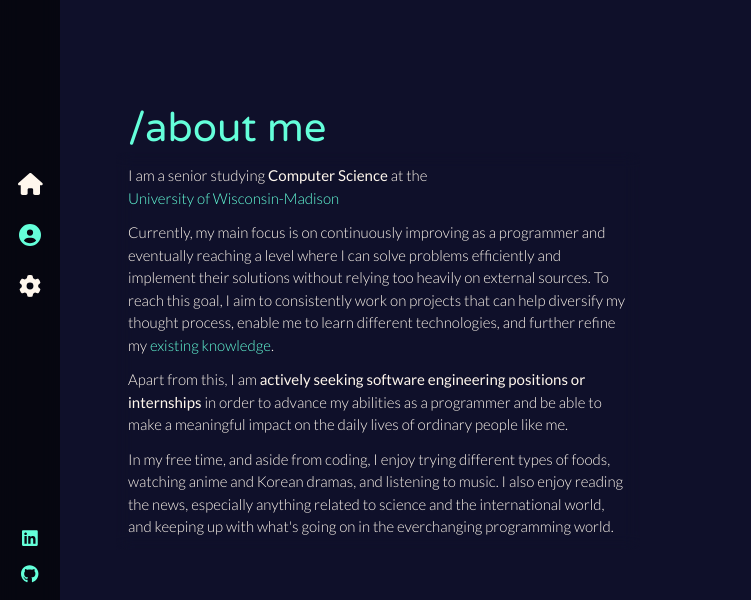
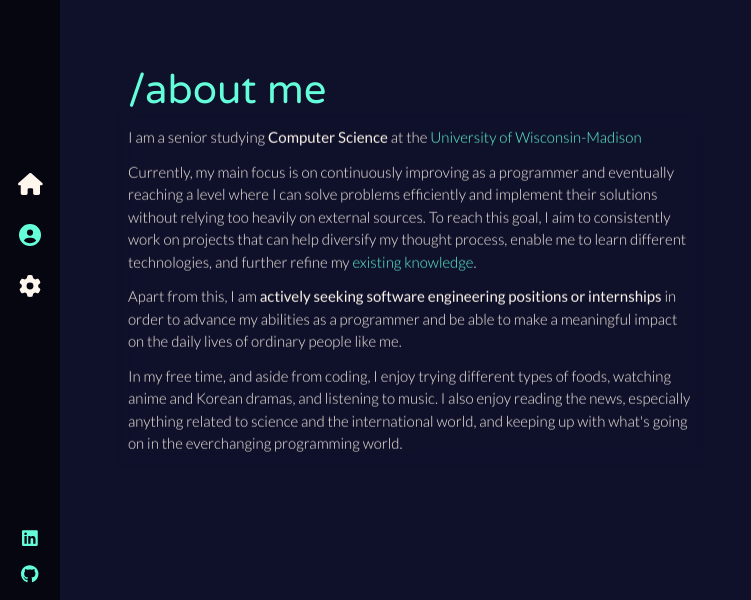
Before and after one commit to YonkoOm/ommoradia-website, a Next.js app: page /about in a window 1280 px wide. Shown: the part 132-732 px from the top of the page, without its empty margins (0-751 px from the left). Built offline with nearby package versions, Linux system fonts and the light colour scheme.

Commit message:
updated styling

```diff
--- a/components/layout.tsx
+++ b/components/layout.tsx
@@ -21,7 +21,7 @@ const Layout: React.FC<Props> = ({
   };
 
   return (
-    <div className="absolute w-[85%] md:w-[70%] lg:w-[40%] my-0 mx-auto top-36 md:top-[30%] left-[10%] z-10">
+    <div className="absolute w-[85%] md:w-[70%] lg:w-[45%] xxl:w-[35%] my-0 mx-auto top-36 md:top-[50%] md:-translate-y-[50%] left-[10%] z-10">
       <Head>
         <title>{title}</title>
         <meta property="og:title" content={title} />
```
